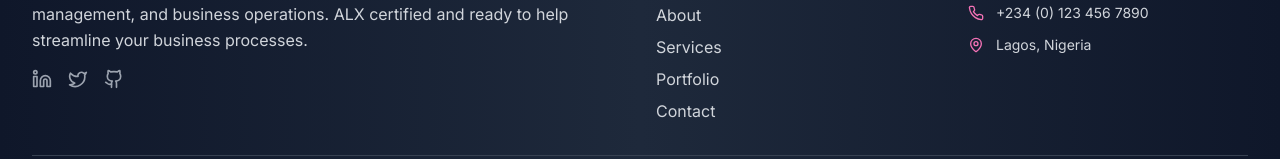
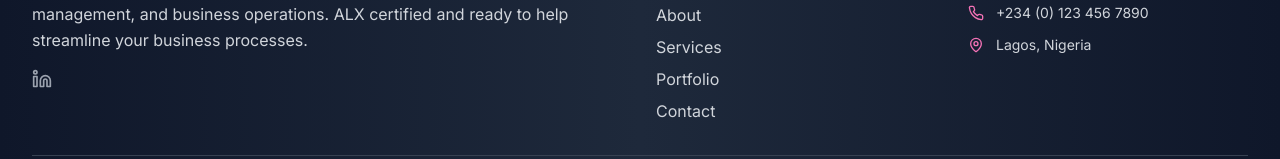
Before and after one commit to mrjamesweb/tomiwa-va-portfolio-hub, a React (Vite) app: page /services in a window 1280 px wide. Shown: the part 2810-2969 px from the top of the page. Built offline with nearby package versions, Linux system fonts and the light colour scheme.

Commit message:
Remove social media links from footer
Removed Github and Twitter links from the footer component.

```diff
--- a/src/components/Footer.tsx
+++ b/src/components/Footer.tsx
@@ -1,5 +1,4 @@
-
-import { Mail, Phone, MapPin, Linkedin, Twitter, Github } from "lucide-react";
+import { Mail, Phone, MapPin, Linkedin } from "lucide-react";
 
 export const Footer = () => {
   return (
@@ -24,22 +23,6 @@ export const Footer = () => {
                 className="text-gray-400 hover:text-pink-400 transition-colors duration-300"
               >
                 <Linkedin className="h-5 w-5" />
-              </a>
-              <a
-                href="https://twitter.com"
-                target="_blank"
-                rel="noopener noreferrer"
-                className="text-gray-400 hover:text-pink-400 transition-colors duration-300"
-              >
-                <Twitter className="h-5 w-5" />
-              </a>
-              <a
-                href="https://github.com"
-                target="_blank"
-                rel="noopener noreferrer"
-                className="text-gray-400 hover:text-pink-400 transition-colors duration-300"
-              >
-                <Github className="h-5 w-5" />
               </a>
             </div>
           </div>
```
